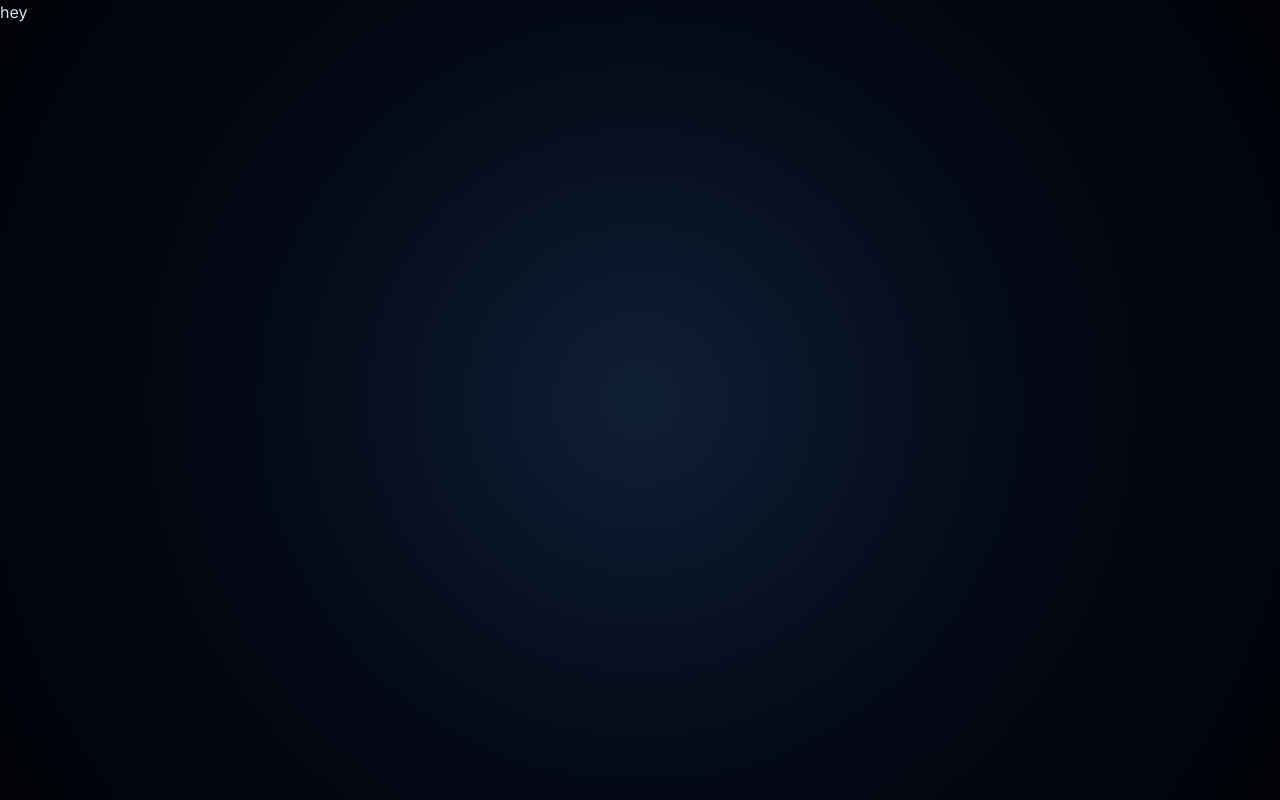
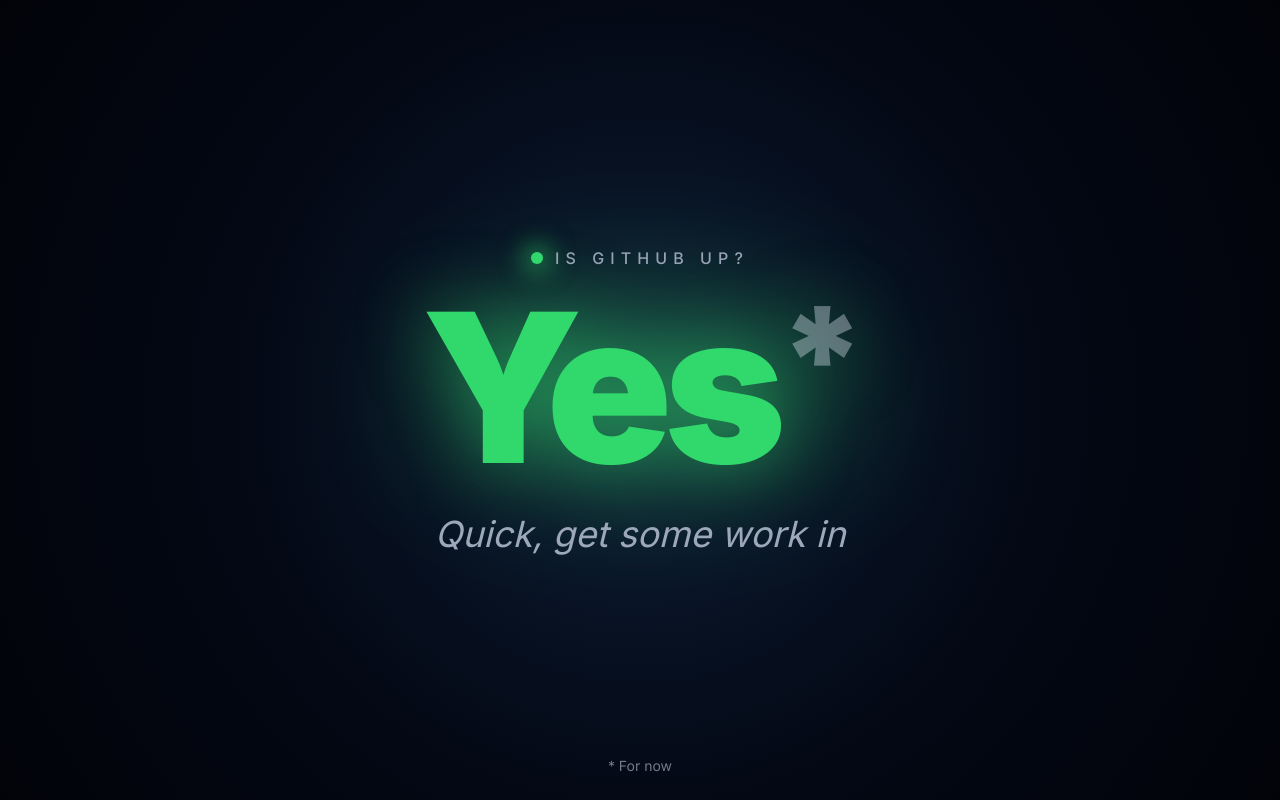
Before and after one commit to paulbgtr/gitok, a Next.js app: page / in a window 1280 px wide. Built offline with nearby package versions, Linux system fonts and the light colour scheme.

Commit message:
implement is-up component

```diff
--- a/app/page.tsx
+++ b/app/page.tsx
@@ -1,7 +1,12 @@
+import { IsUp } from "@/components/is-up";
+
 export default function Page() {
+  // Placeholder state until API fetching is wired.
+  const isGithubUp = true;
+
   return (
-    <div>
-      <h1>hey</h1>
-    </div>
+    <main className="min-h-screen">
+      <IsUp serviceName="GitHub" isUp={isGithubUp} />
+    </main>
   );
 }
--- /dev/null
+++ b/components/is-up.tsx
@@ -0,0 +1,60 @@
+import { cn } from "@/lib/utils";
+
+type IsUpProps = {
+  serviceName?: string;
+  isUp: boolean;
+};
+
+export function IsUp({ serviceName = "GitHub", isUp }: IsUpProps) {
+  return (
+    <section className="relative mx-auto flex min-h-screen w-full max-w-5xl flex-col items-center justify-center px-6 text-center">
+      <div className="mb-6 flex items-center gap-3 text-sm font-medium uppercase tracking-[0.38em] text-muted-foreground sm:text-base">
+        <span
+          aria-hidden
+          className={cn(
+            "h-3 w-3 rounded-full",
+            isUp
+              ? "bg-status-up shadow-[0_0_24px_8px_var(--status-up-glow)]"
+              : "bg-status-down shadow-[0_0_24px_8px_var(--status-down-glow)]",
+          )}
+        />
+        <span>{`Is ${serviceName} up?`}</span>
+      </div>
+
+      <div className="relative mb-6 sm:mb-8">
+        <div
+          aria-hidden
+          className={cn(
+            "pointer-events-none absolute inset-0 -z-10 rounded-[50%] blur-3xl",
+            isUp ? "bg-status-up opacity-30" : "bg-status-down opacity-30",
+          )}
+        />
+        <h1
+          className={cn(
+            "text-[clamp(5rem,22vw,13rem)] font-black leading-[0.9] tracking-[-0.04em]",
+            isUp
+              ? "text-status-up drop-shadow-[0_0_36px_var(--status-up-glow)]"
+              : "text-status-down drop-shadow-[0_0_36px_var(--status-down-glow)]",
+          )}
+        >
+          {isUp ? (
+            <>
+              Yes
+              <span className="align-top text-[0.7em] text-foreground/40">
+                *
+              </span>
+            </>
+          ) : (
+            "No"
+          )}
+        </h1>
+      </div>
+
+      <p className="text-lg italic text-display-muted sm:text-4xl">
+        {isUp ? "Quick, get some work in" : "Take a break while they fix it"}
+      </p>
+
+      <p className="absolute bottom-6 text-sm text-display-subtle">* For now</p>
+    </section>
+  );
+}
```
